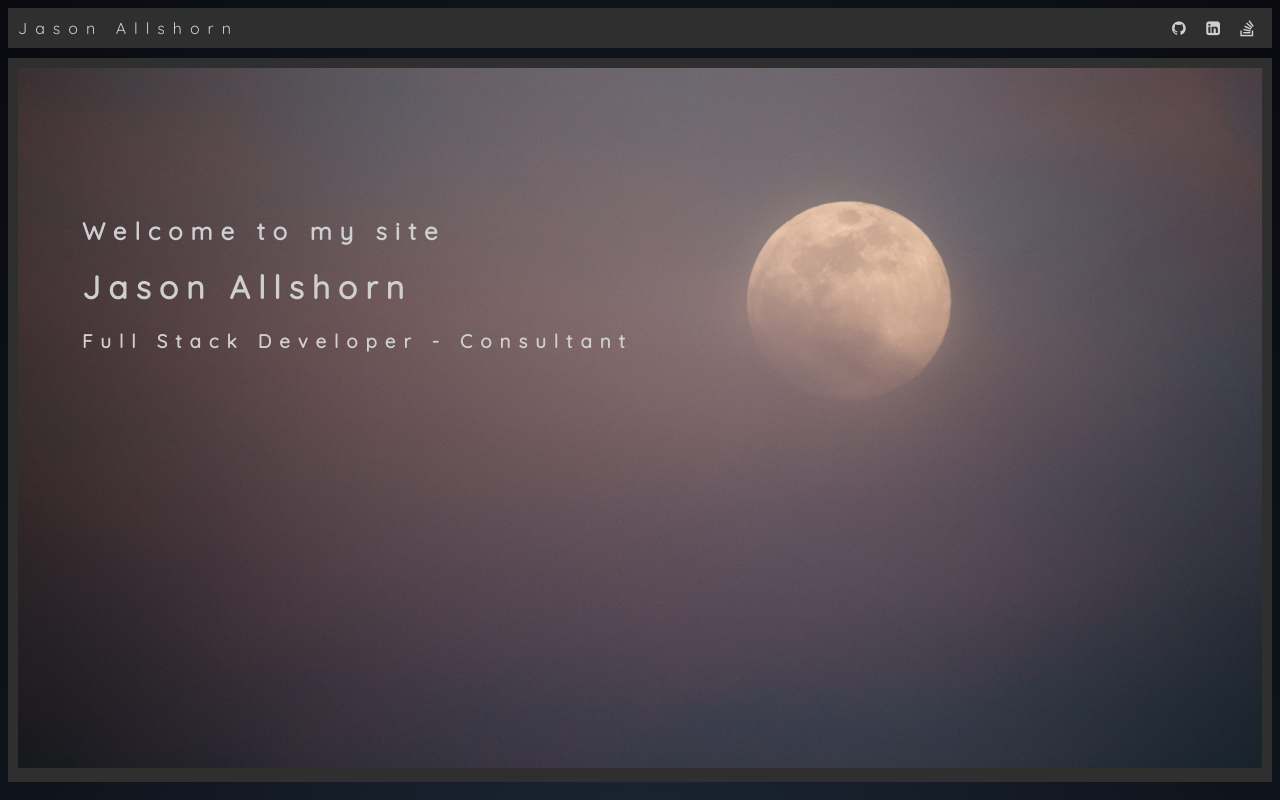
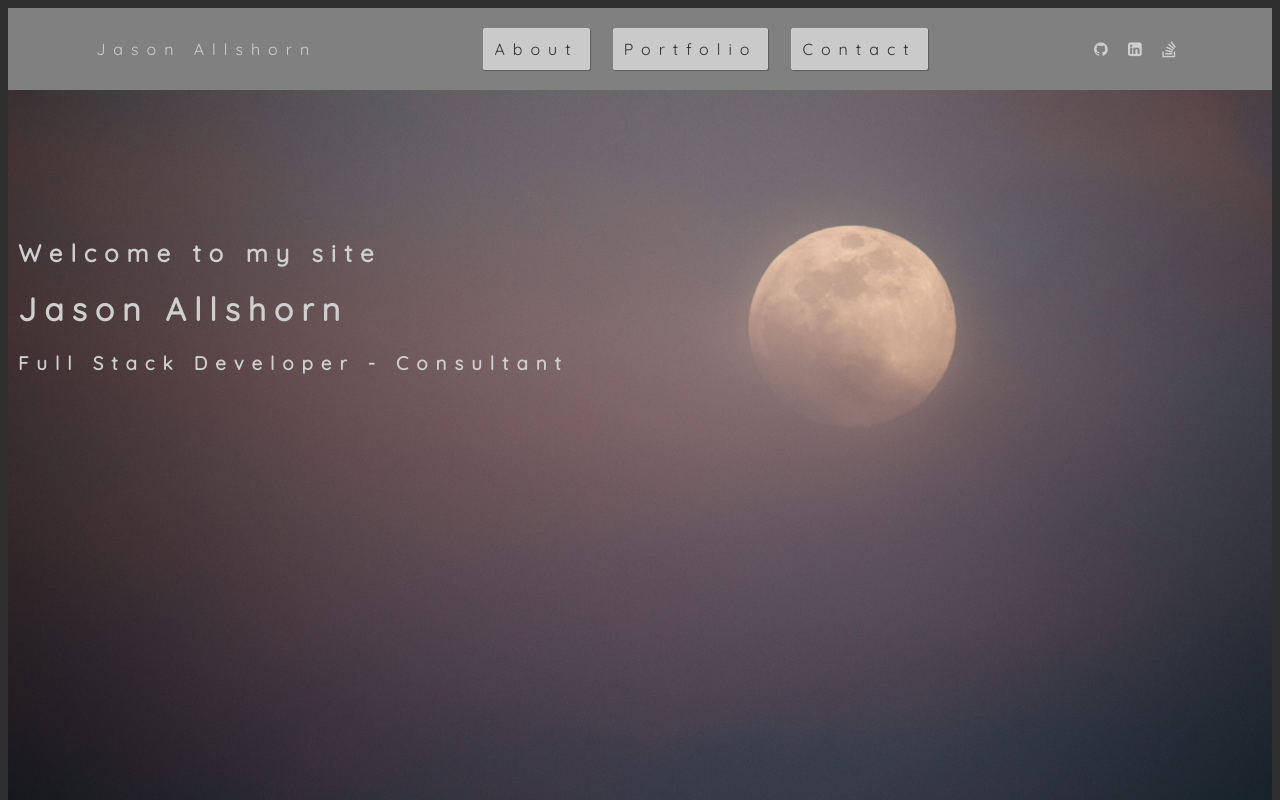
Before and after one commit to supertopoz/jasonallshorn, a plain HTML site: page index.html in a window 1280 px wide. Shown: the top 800 px of the page. Drawn offline with nearby package versions, Linux system fonts and the light colour scheme.

Commit message:
update navbar change to 3 style sheets[C

```diff
--- /dev/null
+++ b/computer.css
@@ -0,0 +1,41 @@
+@media (min-width: 900px) {
+  .wrapper {
+    grid-template-columns: auto;
+    grid-template-areas:
+      "header"
+      "main-head"
+      "about"
+      "content"
+      "footer"
+   }
+  .header {
+    display:grid;
+    background-color: grey;
+    grid-template-areas:"name  navbar-buttons icons" ;
+    background-color: grey;
+    grid-area: header;
+    color:#cfcfcf ;
+    display: grid;
+  }
+
+  #name {
+    grid-area: name;
+      align-self: center;
+  justify-self: center;
+  }
+
+  #contact-icons {
+  grid-area: icons;
+  align-self: center;
+  justify-self: center;
+}
+
+  .navbar-buttons {
+    display: grid;
+    grid-area: navbar-buttons;
+    grid-gap: 3px;
+    align-self: center;
+    justify-self: center;
+    grid-template-columns: repeat(3, auto)
+  }
+}
--- a/contact.js
+++ b/contact.js
@@ -2,6 +2,7 @@ const renderContact = (data) => {
   $('.content').empty();
   var myDiv = document.getElementById('content');
   myDiv.innerHTML = (
+  	'<a id="contact"></a>'+
 	'<div class="contact-body">'+
 		'<h1>' + data.title + '</h1>'+
 		'<p>'+ data.titleComment  +'</p>'+
--- a/index.html
+++ b/index.html
@@ -12,19 +12,22 @@
     <script src="https://cdnjs.cloudflare.com/ajax/libs/axios/0.17.1/axios.min.js"></script>
     <link href="https://maxcdn.bootstrapcdn.com/font-awesome/4.7.0/css/font-awesome.min.css" rel="stylesheet" integrity="sha384-wvfXpqpZZVQGK6TAh5PVlGOfQNHSoD2xbE+QkPxCAFlNEevoEH3Sl0sibVcOQVnN" crossorigin="anonymous">
     <link href="https://fonts.googleapis.com/css?family=Quicksand" rel="stylesheet">
-	<link rel="stylesheet" type="text/css" href="parallaxbackground.css">
 	<link rel="stylesheet" type="text/css" href="contact.css">
-	<link rel="stylesheet" type="text/css" href="stylesheet.css">
+  <link rel="stylesheet" type="text/css" href="stylesheet.css">
+  <link rel="stylesheet" type="text/css" href="mobile.css">
+  <link rel="stylesheet" type="text/css" href="tablet.css">
+	<link rel="stylesheet" type="text/css" href="computer.css">
 
 
 </head>
 <body>
 <div class="wrapper">
-        <header class="header">Jason Allshorn
-          <div class="navbar-nav ml-auto">
-<!--           <a class="nav-buttons" href="#about ">About</a>
+        <header class="header">
+          <div id="name">Jason Allshorn</div>
+          <div class="navbar-buttons">
+            <a class="nav-buttons" href="#about ">About</a>
             <a class="nav-buttons" href="#portfolio ">Portfolio</a>
-            <a class="nav-buttons" href="#contact ">Contact</a> -->
+            <a class="nav-buttons" href="#contact ">Contact</a>
           </div>
           <div id="contact-icons">
             <a href="https://github.com/supertopoz" target="_blank"><i class="fa fa-github" aria-hidden="true"></i></a>
@@ -40,11 +43,11 @@
         </div>
         <img width="100%" src="moon.jpg" alt="huge-pic-of-a-moon">
         </main-head>
-<!--           <about class="about">
-            <h2>This is me</h2>
-            <h1>Jason Allshorn</h1>
-            <h3>Full Stack Developer - Consultant</h3>
-          </about>  -->
+          <about class="about">
+            <img width="100%" src="jason.png" alt="huge-pic-of-a-moon">
+            <p id="blurb" style="letter-spacing: 4px; text-align:center">"Hi! I'm a web & software engineer with a global base. I create full-stack applications primarily with Mongo.db, Express, React.js, Node.js, Firebase, and Firestore. I also do add-ons for Gsuite products."
+            </p>
+          </about>
         <article id="content" class="content">
         </article>
         <footer class="main-footer">copyright 2018 Jason Allshorn
--- /dev/null
+++ b/mobile.css
@@ -0,0 +1,42 @@
+@media (max-width: 499px) {
+
+.header {
+  display:grid;
+  background-color: grey;
+   grid-template-areas: "name "
+                        "icons"
+                        "navbar-buttons";
+
+}
+
+#name {
+  display:none;
+  grid-area: name;
+}
+
+#contact-icons {
+  grid-area: icons;
+  align-self: center;
+  justify-self: center;
+}
+
+.navbar-buttons {
+  display: grid;
+  grid-area: navbar-buttons;
+  grid-gap: 3px;
+  align-self: center;
+  justify-self: auto;
+  grid-template-columns: repeat(3, auto)
+}
+
+.nav-buttons {
+  background: rgba(234, 234, 234, 0.7);
+  margin: 4px;
+  padding:2px;
+  border-radius: 2px;
+  color: #2f2f2f;
+  text-align: center;
+  letter-spacing: 6px
+}
+
+}
--- a/parallaxbackground.css
+++ /dev/null
@@ -1,4 +0,0 @@
-html {
-  background: radial-gradient(ellipse at bottom, #1b2735 0%, #090a0f 100%);
-  max-height: 1000px;
-}
--- a/stylesheet.css
+++ b/stylesheet.css
@@ -1,3 +1,6 @@
+body {
+  background-color: #2f2f2f;
+}
 * {box-sizing: border-box;}
 
     .wrapper {
@@ -9,7 +12,6 @@
 
     .wrapper > * {
         background-color: #2f2f2f;
-        padding: 10px;
     }
 
     nav ul {
@@ -17,96 +19,61 @@
         margin: 0;
         padding: 0;
     }
-.header {
-  grid-area: header;
+
+.about {
+  grid-area: about;
+  display:grid;
+  grid-template-columns: 30% 40% 30%;
   color:#cfcfcf ;
 }
 
-.header {
-  display: grid;
-  grid-template-columns: 30% 40% 30%;
-}
-
-.about {
-  display: grid;
+#blurb {
+  align-self: center;
+  justify-self: center;
 }
 
 .content {
   grid-area: content;
   color: #cfcfcf;
-
 }
 .main-head {
   grid-area: main-head;
   color: #cfcfcf;
 }
+
 .main-footer {
   grid-area: footer;
   font-size: 10px;
   color: #cfcfcf;
-}
-.wrapper {
-  display: grid;
-  grid-gap: 10px;
-  grid-template-areas:
-    "header"
-    "main-head"
-    "about"
-    "content"
-    "footer";
-}
-@media (min-width: 500px) {
-  .wrapper {
-    grid-template-columns: 1fr 3fr;
-    grid-template-areas:
-      "header  header"
-      "main-head  main-head"
-      "about       about"
-      "content    content"
-      "footer     footer";
-  }
-  nav ul {
-    display: flex;
-    justify-content: space-between;
-  }
-}
-@media (min-width: 700px) {
-  .wrapper {
-    grid-template-columns: 1fr 4fr 1fr;
-    grid-template-areas:
-      "header header  header"
-      "main-head main-head main-head"
-      "about  about  about"
-      "content content content"
-      "footer footer  footer"
-   }
-   nav ul {
-     flex-direction: column;
-   }
-}
-
-.nav-buttons {
-	background: rgba(234, 234, 234, 0.7);
-	margin: 10px;
-	padding:10px;
-	border-radius: 2px;
-  color: #2f2f2f;
-  text-align: center;
 }
 
 .main-nav:hover {
 	cursor: pointer;
 }
 
+
+
 .banner{
   background: none;
-  margin-left: 5%;
+  margin-left: 10px;
   position: absolute;
   margin-top: 10%;
 }
 
 a {
    text-decoration:none;
+}
+
+.nav-buttons:hover {
+  border-radius: 2px;
+  color: white;
+  box-shadow: 1px 1px 1px #2f2f2f;
+  border: 0.4px solid #2f2f2f;
+}
+
+.nav-buttons {
+  box-shadow: 1px 1px 1px #5a5a5a;
+  border: 0.4px solid #cfcfcf;
 }
 
 #contact-icons:hover{
--- /dev/null
+++ b/tablet.css
@@ -0,0 +1,51 @@
+@media (min-width: 500px) {
+  .wrapper {
+    grid-template-columns: auto;
+    grid-template-areas:
+      "header"
+      "main-head"
+      "about"
+      "content"
+      "footer";
+  }
+
+  .header {
+    display:grid;
+    background-color: grey;
+    grid-template-areas:"name           icons"
+                        "navbar-buttons navbar-buttons";
+    background-color: grey;
+    grid-area: header;
+    color:#cfcfcf ;
+    display: grid;
+    margin-top: none;
+    padding: 10px;
+  }
+
+  #name{
+    grid-area: name;
+  }
+
+  #contact-icons{
+    grid-area: icons;
+  }
+
+  .navbar-buttons {
+  display: grid;
+  grid-area: navbar-buttons;
+  grid-gap: 3px;
+  align-self: center;
+  justify-self: center;
+  grid-template-columns: repeat(3, auto)
+}
+
+.nav-buttons {
+  background: rgba(234, 234, 234, 0.7);
+  margin: 10px;
+  padding:10px;
+  border-radius: 2px;
+  color: #2f2f2f;
+  text-align: center;
+}
+
+}
```
Also changed, not shown: jason.png (added).
